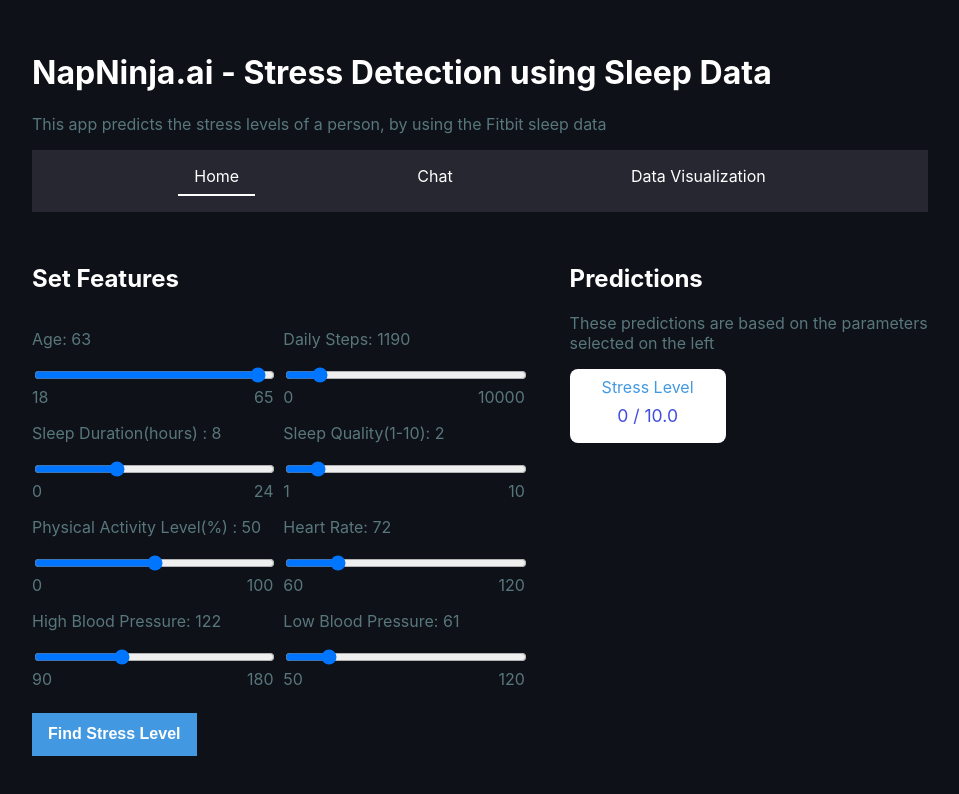
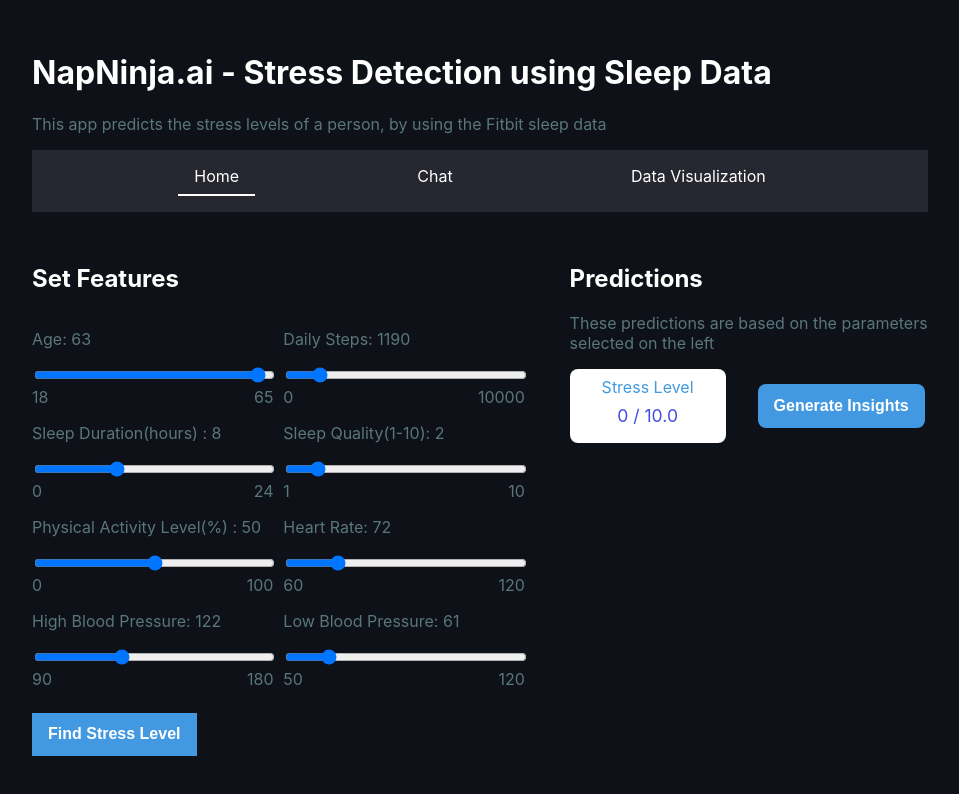
Before and after one commit to TeraSurror/stress-detection, a React (Create React App) app in the folder web-client/: page / in a window 1280 px wide. Shown: the top 794 px of the page, without its empty margins (160-1119 px from the left). Built offline with nearby package versions, Linux system fonts and the light colour scheme; what react-chatbot-kit would draw is missing.

Commit message:
insights added

```diff
--- a/web-client/src/dashboard/stress-form/index.tsx
+++ b/web-client/src/dashboard/stress-form/index.tsx
@@ -24,7 +24,9 @@
     const [bpLow, setBpLow] = useState<number>(generateRandomInteger(50, 120));
 
     const [loading, setLoading] = useState<boolean>(false);
+    const [textLoading, setTextLoading] = useState<boolean>(false);
     const [stressLevel, setStessLevel] = useState<number>(0.0);
+    const [insight, setInsight] = useState<string>('');
 
     const onAgeSliderChange = (e: React.ChangeEvent<HTMLInputElement>) => {
         setAge(parseInt(e.target.value))
@@ -80,9 +82,42 @@
             body: JSON.stringify(data),
         });
         const prediction: PredictionResponse = await response.json();
-        setStessLevel(+parseFloat(prediction.Score).toFixed(2))
+        setStessLevel(parseFloat(parseFloat(prediction.Score).toFixed(2)))
         setLoading(false);
     }
+
+    const getInsightFromLLM = async () => {
+        let message = `
+            Age: ${age}
+            Sleep Duration (hours): ${sleepDuration}
+            Quality of Sleep (scale 1-5, 5 being excellent): ${sleepQuality}
+            Physical Activity Level (sedentary, low, moderate, high): ${activityLevel}
+            Average Daily Heart Rate (beats per minute): ${heartRate}
+            Average Daily Steps: ${dailySteps}
+            Systolic Blood Pressure (mmHg): ${bpHigh}
+            Diastolic Blood Pressure (mmHg): ${bpLow}
+            Please consider these metrics in your analysis and suggest actionable health advice that can help in improving overall well-being, focusing on aspects like diet, exercise, sleep hygiene, stress management, and any preventive measures for potential health risks. Respond with no more than 30 words“
+        `;
+        const data = {
+            'input_text': message
+        }
+        try {
+            setTextLoading(true);
+            const response = await fetch('https://a5bf-34-31-41-113.ngrok-free.app/api', {
+                method: 'POST',
+                headers: {
+                    'Content-Type': 'application/json',
+                },
+                body: JSON.stringify(data)
+            });
+            const result = await response.json();
+            setInsight(result)
+        } catch (error) {
+            setInsight("Some error ocurred, please try again");
+        } finally {
+            setTextLoading(false);
+        }
+    };
 
     return (
         <div style={{
@@ -270,17 +305,48 @@
                     loading ? (
                         <p style={{ textAlign: 'center', color: 'white' }}>Loading...</p>
                     ) : (
+                        <>
+                            <div style={{ display: "flex", alignItems: "center" }}>
                                 <div style={{
                                     backgroundColor: "white",
                                     width: 'fit-content',
                                     height: 'fit-content',
                                     padding: '0.5em 2em',
                                     textAlign: 'center',
-                            borderRadius: '8px'
+                                    borderRadius: '8px',
+                                    marginRight: '2em'
                                 }}>
                                     <p style={{ color: '#4299E1', padding: 0, margin: 0 }}>Stress Level</p>
                                     <p style={{ color: '#414CE0', padding: 0, margin: "0.5em", fontSize: '1.1rem' }}>{`${stressLevel} / 10.0`}</p>
                                 </div>
+                                <div>
+                                    <button
+                                        onClick={getModelPrediction}
+                                        style={{
+                                            backgroundColor: "#4299E1",
+                                            color: "white",
+                                            border: 0,
+                                            padding: "0.8em 1em",
+                                            fontSize: "1rem",
+                                            cursor: "pointer",
+                                            fontWeight: "bold",
+                                            borderRadius: "8px"
+                                        }}
+                                    >Generate Insights</button>
+                                </div>
+                            </div>
+                            <div
+                                style={{
+                                    marginTop: '1em',
+                                    backgroundColor: 'white',
+                                    color: '#414CE0'
+                                }}
+                            >
+                                {textLoading ? (
+                                    <p style={{ textAlign: 'center' }}>Loading...</p>
+                                ) : (<p>{insight}</p>)}
+                            </div>
+                        </>
                     )
                 }
             </div>
```
Lines whose indentation alone changed are shown as unchanged.
